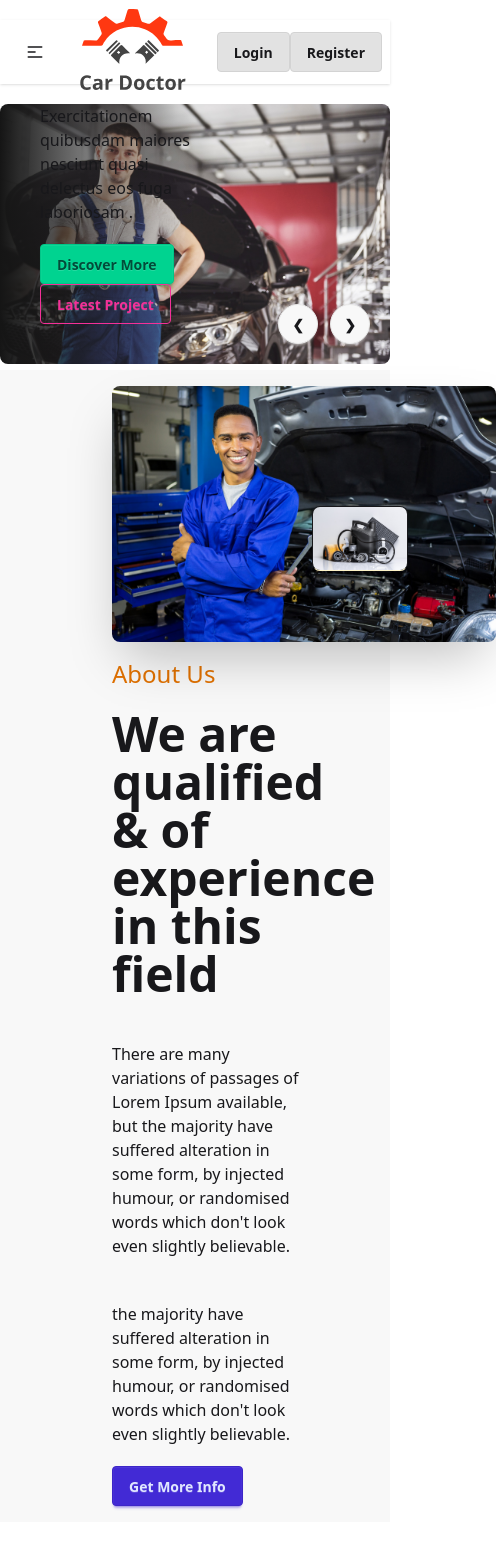
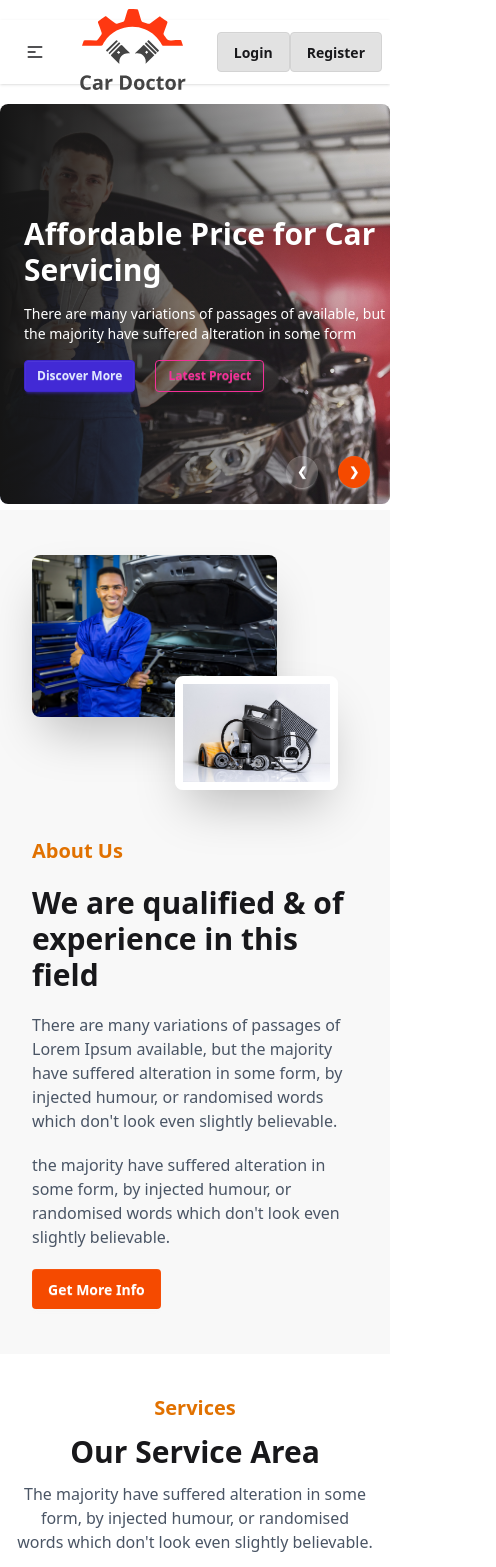
Before and after one commit to SaPa36/car-doctor-client, a React (Vite) app: page / in a window 390 px wide. Shown: the top 1567 px of the page, 496 px wide, since content can reach past the window. Built offline with nearby package versions, Linux system fonts and the light colour scheme; no server answers.

Commit message:
fixed the mobile responsive part in services part

```diff
--- a/src/pages/Home/About.jsx
+++ b/src/pages/Home/About.jsx
@@ -1,37 +1,45 @@
 import React from "react";
-
 import person from "../../assets/images/about_us/person.jpg";
 import parts from "../../assets/images/about_us/parts.jpg";
 
 const About = () => {
   return (
-    <div className="hero bg-base-200 min-h-screen">
-      <div className="hero-content flex-col lg:flex-row">
-        <div className="w-1/2 relative">
-          <img src={person} className="max-w-sm rounded-lg shadow-2xl" />
+    <div className="hero bg-base-200 min-h-screen p-4 lg:p-0">
+      <div className="hero-content flex-col lg:flex-row gap-10 lg:gap-0">
+        {/* Left Side: Images */}
+        <div className="w-full lg:w-1/2 relative pb-20 lg:pb-0">
+          <img
+            src={person}
+            className="w-3/4 rounded-lg shadow-2xl"
+            alt="Mechanic"
+          />
           <img
             src={parts}
-            className="w-1/2 left-50 border border-b-amber-100  right-5 absolute top-30 rounded-lg shadow-2xl"
+            className="w-1/2 absolute right-5 top-1/2 border-8 border-white rounded-lg shadow-2xl"
+            alt="Car parts"
           />
         </div>
-        <div className="w-1/2 space-y-5">
-          <p className="text-2xl text-amber-600">About Us</p>
-          <h1 className="text-5xl font-bold">
+
+        {/* Right Side: Text */}
+        <div className="w-full lg:w-1/2 space-y-5">
+          <p className="text-xl lg:text-2xl text-amber-600 font-bold">About Us</p>
+          <h1 className="text-3xl lg:text-5xl font-bold">
             We are qualified & of experience in this field
           </h1>
-          <p className="py-6">
+          <p className="text-gray-600">
             There are many variations of passages of Lorem Ipsum available, but
             the majority have suffered alteration in some form, by injected
             humour, or randomised words which don't look even slightly
             believable.
           </p>
-
-          <p>
+          <p className="text-gray-600">
             the majority have suffered alteration in some form, by injected
             humour, or randomised words which don't look even slightly
             believable.
           </p>
-          <button className="btn btn-primary">Get More Info</button>
+          <button className="btn bg-orange-600 border-none text-white hover:bg-orange-700">
+            Get More Info
+          </button>
         </div>
       </div>
     </div>
--- a/src/pages/Home/Banner.jsx
+++ b/src/pages/Home/Banner.jsx
@@ -6,54 +6,45 @@ import img3 from '../../assets/images/banner/3.jpg';
 import img4 from '../../assets/images/banner/4.jpg';
 
 const Banner = () => {
-    return (
-        <div className="carousel w-full lg:h-[600px] rounded-lg">
-            <div id="slide1" className="carousel-item relative w-full">
-                <img
-                    src={img1}
-                    className="w-full" />
-                <div className="absolute   bottom-0 align-center flex flex-col w-1/2
-                bg-[linear-gradient(90deg,rgba(21,21,21,1)_0%,rgba(21,21,21,0)_100%)] h-full justify-end">
-                    <h2 className="text-6xl ml-10">Affordable Price for Car Services</h2>
-                    <p className='ml-10'>Lorem ipsum dolor sit amet consectetur adipisicing elit. Exercitationem quibusdam maiores
-                        nesciunt quasi delectus eos fuga laboriosam .</p>
-                        <div className='mt-5 mb-10 ml-10'>
-                            <button className="btn btn-success mr-5">Discover More</button>
-                            <button className="btn btn-outline btn-secondary">Latest Project</button>
-                        </div>
-                </div>
-                <div className="absolute left-5 right-5 bottom-0 flex -translate-y-1/2 transform justify-end">
-                    <a href="#slide4" className="btn btn-circle mr-3">❮</a>
-                    <a href="#slide2" className="btn btn-circle">❯</a>
+    // Shared overlay content to keep code clean
+    const overlayContent = (
+        <div className="absolute flex items-center h-full left-0 top-0 bg-gradient-to-r from-[#151515] to-[rgba(21, 21, 21, 0)] rounded-lg">
+            <div className='text-white space-y-4 lg:space-y-7 pl-6 lg:pl-12 w-full md:w-2/3 lg:w-1/2'>
+                <h2 className='text-3xl md:text-5xl lg:text-6xl font-bold'>
+                    Affordable Price for Car Servicing
+                </h2>
+                <p className='text-sm md:text-lg'>
+                    There are many variations of passages of  available, but the majority have suffered alteration in some form
+                </p>
+                <div className='flex flex-wrap gap-3 lg:gap-5'>
+                    <button className="btn btn-primary btn-sm md:btn-md mr-2 lg:mr-5">Discover More</button>
+                    <button className="btn btn-outline btn-secondary btn-sm md:btn-md">Latest Project</button>
                 </div>
             </div>
-            <div id="slide2" className="carousel-item relative w-full">
-                <img
-                    src={img2}
-                    className="w-full" />
-                <div className="absolute left-5 right-5 bottom-0 flex -translate-y-1/2 transform justify-end">
-                    <a href="#slide1" className="btn btn-circle">❮</a>
-                    <a href="#slide3" className="btn btn-circle">❯</a>
+        </div>
+    );
+
+    return (
+        <div className="carousel w-full h-[400px] lg:h-[600px] rounded-lg">
+            <div id="slide1" className="carousel-item relative w-full">
+                <img src={img1} className="w-full object-cover" alt="Banner 1" />
+                {overlayContent}
+                <div className="absolute flex justify-end transform -translate-y-1/2 left-5 right-5 bottom-0 gap-5">
+                    <a href="#slide4" className="btn btn-circle btn-sm md:btn-md bg-[rgba(255,255,255,0.2)] border-none text-white hover:bg-orange-600">❮</a>
+                    <a href="#slide2" className="btn btn-circle btn-sm md:btn-md bg-orange-600 border-none text-white">❯</a>
                 </div>
             </div>
-            <div id="slide3" className="carousel-item relative w-full">
-                <img
-                    src={img3}
-                    className="w-full" />
-                <div className="absolute left-5 right-5 bottom-0 flex -translate-y-1/2 transform justify-end">
-                    <a href="#slide2" className="btn btn-circle mr-3">❮</a>
-                    <a href="#slide4" className="btn btn-circle">❯</a>
+
+            {/* Repeat for other slides using similar structure or map through an array */}
+            <div id="slide2" className="carousel-item relative w-full">
+                <img src={img2} className="w-full object-cover" alt="Banner 2" />
+                {overlayContent}
+                <div className="absolute flex justify-end transform -translate-y-1/2 left-5 right-5 bottom-0 gap-5">
+                    <a href="#slide1" className="btn btn-circle btn-sm md:btn-md">❮</a>
+                    <a href="#slide3" className="btn btn-circle btn-sm md:btn-md">❯</a>
                 </div>
             </div>
-            <div id="slide4" className="carousel-item relative w-full">
-                <img
-                    src={img4}
-                    className="w-full" />
-                <div className="absolute left-5 right-5 bottom-0 flex -translate-y-1/2 transform justify-end">
-                    <a href="#slide3" className="btn btn-circle">❮</a>
-                    <a href="#slide1" className="btn btn-circle">❯</a>
-                </div>
-            </div>
+            {/* ... slide 3 and 4 ... */}
         </div>
     );
 };
--- a/src/pages/Home/Services.jsx
+++ b/src/pages/Home/Services.jsx
@@ -9,18 +9,25 @@ const Services = () => {
       .then((res) => res.json())
       .then((data) => setServices(data));
   }, []);
+
   return (
-    <div className="text-center mt-10 space-y-3">
-      <p className="text-2xl font-bold text-amber-600">Services</p>
-      <h2 className="txt-5xl font-bold">Our Service Area</h2>
-      <p>
-        the majority have suffered alteration in some form, by injected humour,
-        or randomised <br /> words which don't look even slightly believable.{" "}
-      </p>
+    <div className="mt-10 px-4"> {/* Added horizontal padding for mobile edges */}
+      <div className="text-center space-y-3 mb-10">
+        <p className="text-xl md:text-2xl font-bold text-amber-600">Services</p>
+        <h2 className="text-3xl md:text-5xl font-bold">Our Service Area</h2> {/* Fixed txt-5xl typo */}
+        <p className="max-w-2xl mx-auto text-gray-600">
+          The majority have suffered alteration in some form, by injected humour,
+          or randomised words which don't look even slightly believable.
+        </p>
+      </div>
 
-      <div className="grid rounded-3xl mb-5  grid-cols-1 md:grid-cols-2 lg:grid-cols-3 ml-8">
+      {/* 1. Removed ml-8 (it causes off-centering)
+          2. Added gap-6 to space out the cards
+          3. Kept your grid logic which is correct
+      */}
+      <div className="grid grid-cols-1 md:grid-cols-2 lg:grid-cols-3 gap-6 max-w-7xl mx-auto">
         {services.map((service) => (
-          <Service key={services._id} service={service}></Service>
+          <Service key={service._id} service={service}></Service>
         ))}
       </div>
     </div>
```
